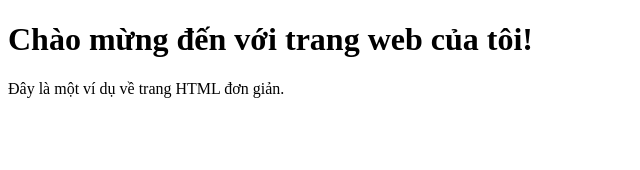
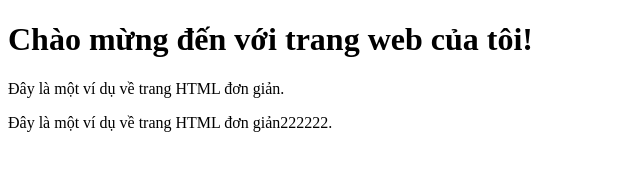
Before and after one commit to Lingcaothu123/testproject, a plain HTML site: page index.html in a window 1280 px wide. Shown: the whole page, without its empty margins (0-640 px from the left). Drawn offline with Linux system fonts and the light colour scheme.

Commit message:
cap nhat

```diff
--- a/index.html
+++ b/index.html
@@ -7,5 +7,6 @@
   <body>
     <h1>Chào mừng đến với trang web của tôi!</h1>
     <p>Đây là một ví dụ về trang HTML đơn giản.</p>
+    <p>Đây là một ví dụ về trang HTML đơn giản222222.</p>
   </body>
 </html>
```
